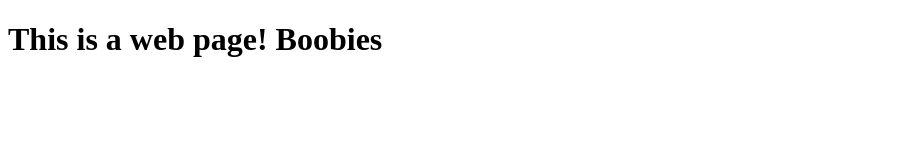
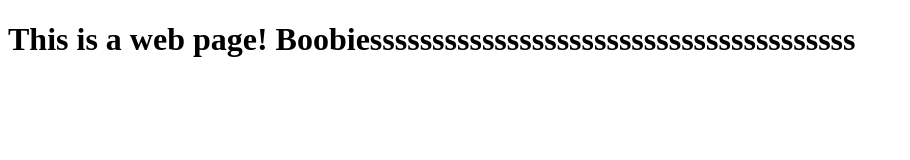
Before and after one commit to brommers1231/gitTest, a plain HTML site: page index.html in a window 1280 px wide. Shown: the whole page, without its empty margins (0-910 px from the left). Drawn offline with Linux system fonts and the light colour scheme.

Commit message:
playing around

```diff
--- a/index.html
+++ b/index.html
@@ -4,6 +4,6 @@
 	<title></title>
 </head>
 <body>
-	<h1>This is a web page! Boobies</h1>
+	<h1>This is a web page! Boobiesssssssssssssssssssssssssssssssssssssss</h1>
 </body>
 </html>
```
